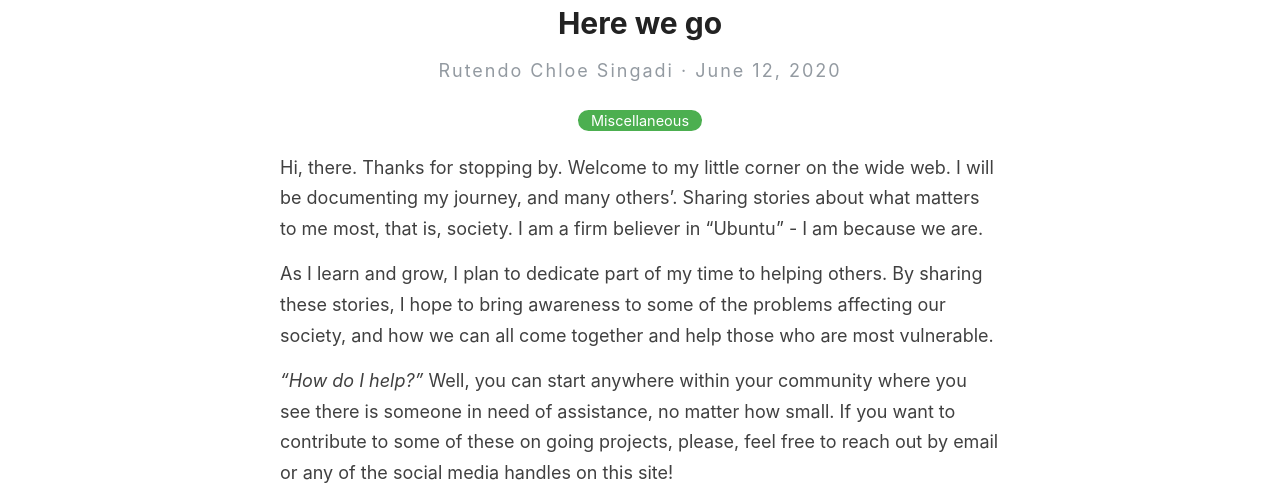
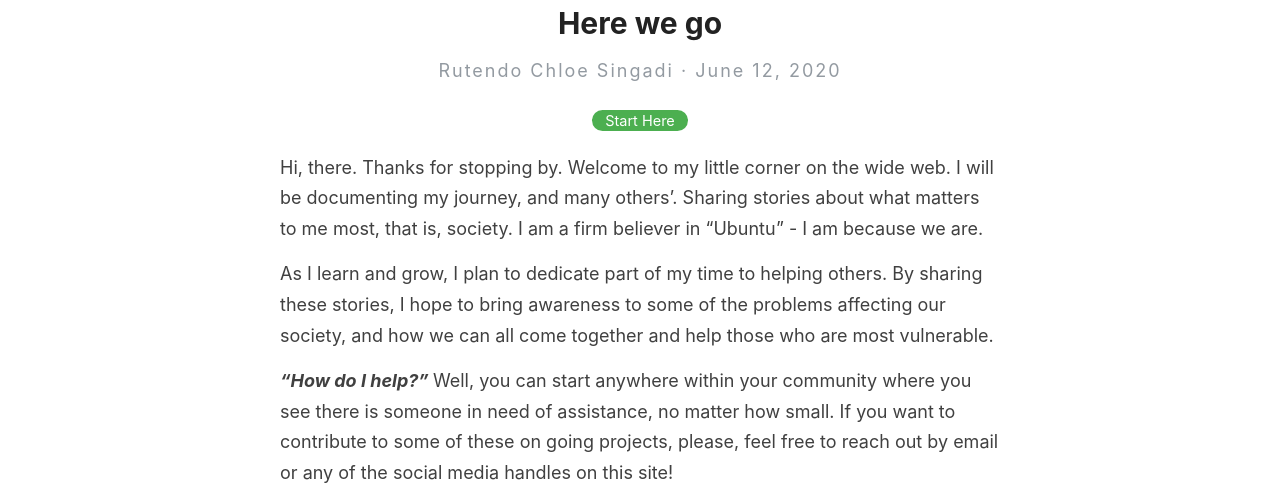
Before and after one commit to ruechloe/ruechloe.github.io, a Jekyll site: the page built from _posts/2020-06-12-Welcome.md, in a window 1280 px wide. Shown: the part 136-621 px from the top of the page. Built offline with Jekyll 4.4.1, drawn with Linux system fonts in a browser that asks for light colours; comment, search, counter and statistics services are not loaded.

Commit message:
here we go

```diff
--- a/_posts/2020-06-12-Welcome.md
+++ b/_posts/2020-06-12-Welcome.md
@@ -1,11 +1,11 @@
 ---
 layout: post
 title: "Here we go"
-categories: [Miscellaneous]
+categories: [Start Here]
 ---
 
 Hi, there. Thanks for stopping by. Welcome to my little corner on the wide web. I will be documenting my journey, and many others'. Sharing stories about what matters to me most, that is, society. I am a firm believer in "Ubuntu" - I am because we are.
 
  As I learn and grow, I plan to dedicate part of my time to helping others. By sharing these stories, I hope to bring awareness to some of the problems affecting our society, and how we can all come together and help those who are most vulnerable.
 
- <em>"How do I help?" </em> Well, you can start anywhere within your community where you see there is someone in need of assistance, no matter how small. If you want to contribute to some of these on going projects, please, feel free to reach out by email or any of the social media handles on this site!
+ <b><em>"How do I help?" </em></b> Well, you can start anywhere within your community where you see there is someone in need of assistance, no matter how small. If you want to contribute to some of these on going projects, please, feel free to reach out by email or any of the social media handles on this site!
```
